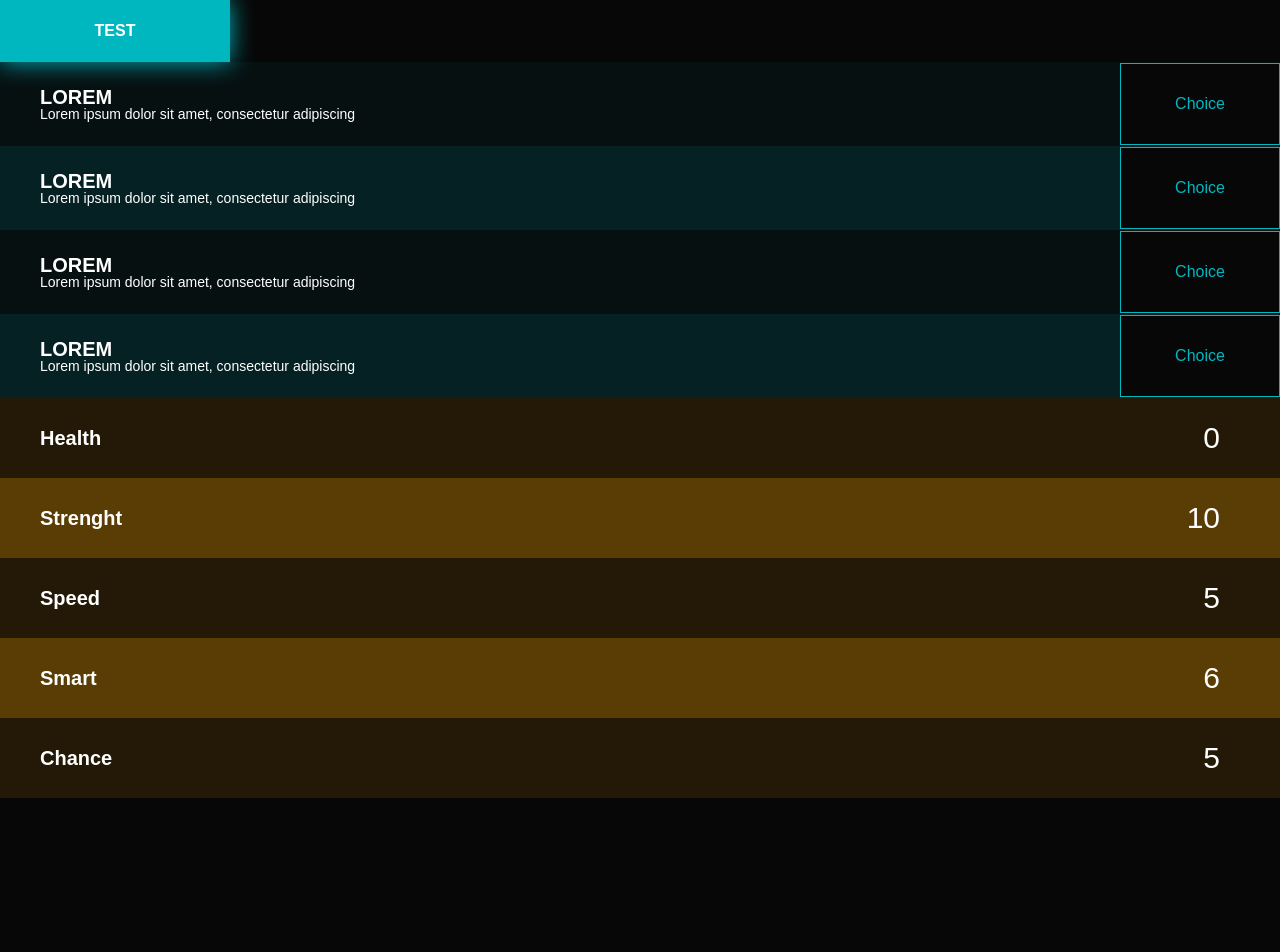
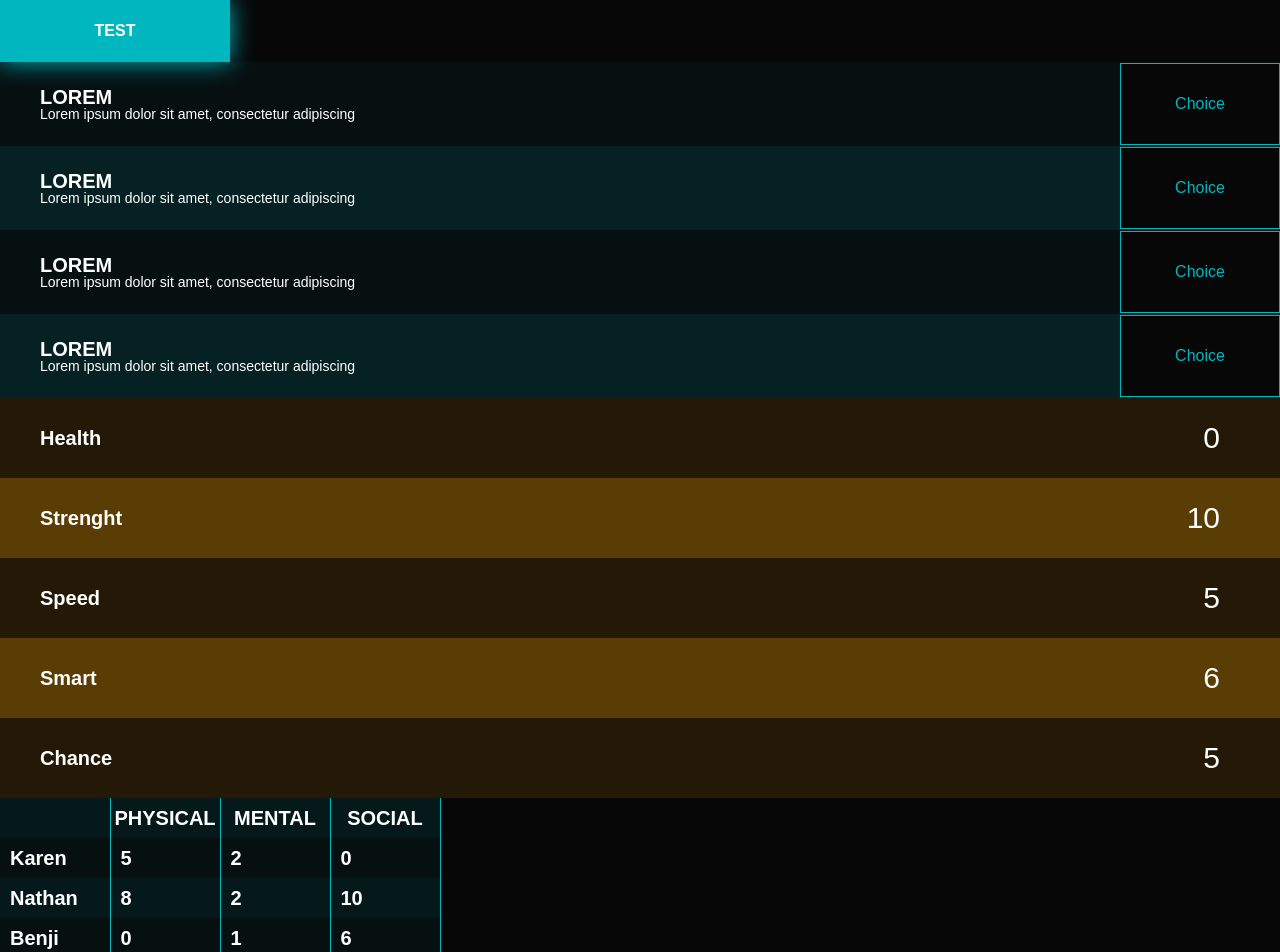
Before and after one commit to nathanszig/NAKDYB, a Nuxt app in the folder front/: page /test in a window 1280 px wide. Shown: the top 952 px of the page. Before the commit the page ends 800 px from the top, so only its background shows below. Built offline with nearby package versions, Linux system fonts and the light colour scheme; a web font is replaced by a local one.

Commit message:
:sparkles: TableNumberGameMaster

```diff
--- a/front/components/molecule/TableNumberGameMaster.vue
+++ b/front/components/molecule/TableNumberGameMaster.vue
@@ -1,10 +1,11 @@
 <script setup lang="ts">
 defineProps({
   // Table contents
-  player: {
+  table: {
     type: Array,
     required: true
   },
+  // All features
   features: {
     type: Array,
     required: true
@@ -19,9 +20,42 @@ defineProps({
 </script>
 
 <template>
-
+  <table class="table-number-game-master">
+    <tr>
+      <th></th>
+      <th v-for="title in features">{{ title }}</th>
+    </tr>
+    <tr v-for="content in table">
+      <td>{{content.name}}</td>
+      <td>{{ content.physical }}</td>
+      <td>{{ content.mental }}</td>
+      <td>{{ content.social }}</td>
+    </tr>
+  </table>
 </template>
 
 <style scoped lang="scss">
-
+.table-number-game-master{
+  color: var(--white-100);
+  tr{
+    background-color: var(--blue-900);
+    &:nth-child(odd) {
+      background-color: var(--blue-700);
+    }
+    th{
+      padding: 10px 0;
+      text-transform: uppercase;
+      font-size: 20px;
+      font-weight: bold;
+      width: 110px;
+      border-right: 1px solid var(--blue-500);
+    }
+    td{
+      padding: 10px;
+      font-size: 20px;
+      font-weight: bold;
+      border-right: 1px solid var(--blue-500);
+    }
+  }
+}
 </style>
--- a/front/pages/test.vue
+++ b/front/pages/test.vue
@@ -29,12 +29,43 @@ const stats = ref({
   smart: 6,
   chance: 5,
 });
+
+
+const features = ["physical", "mental", "social"]
+
+const tableMember = [
+  {
+    id: 0,
+    name: "Karen",
+    role: "string",
+    physical: 5,
+    mental: 2,
+    social: 0,
+  },
+  {
+    id: 0,
+    name: "Nathan",
+    role: "string",
+    physical: 8,
+    mental: 2,
+    social: 10,
+  },
+  {
+    id: 0,
+    name: "Benji",
+    role: "string",
+    physical: 0,
+    mental: 1,
+    social: 6,
+  },
+]
 </script>
 
 <template>
   <Button name="test"/>
   <TableText :table="table"/>
   <TableNumberPlayer v-model="stats" />
+  <TableNumberGameMaster :features="features" :table="tableMember" />
 </template>
 
 <style scoped>
```
Also changed, not shown: 1 other file (tests, documents, lock files or other folders).
